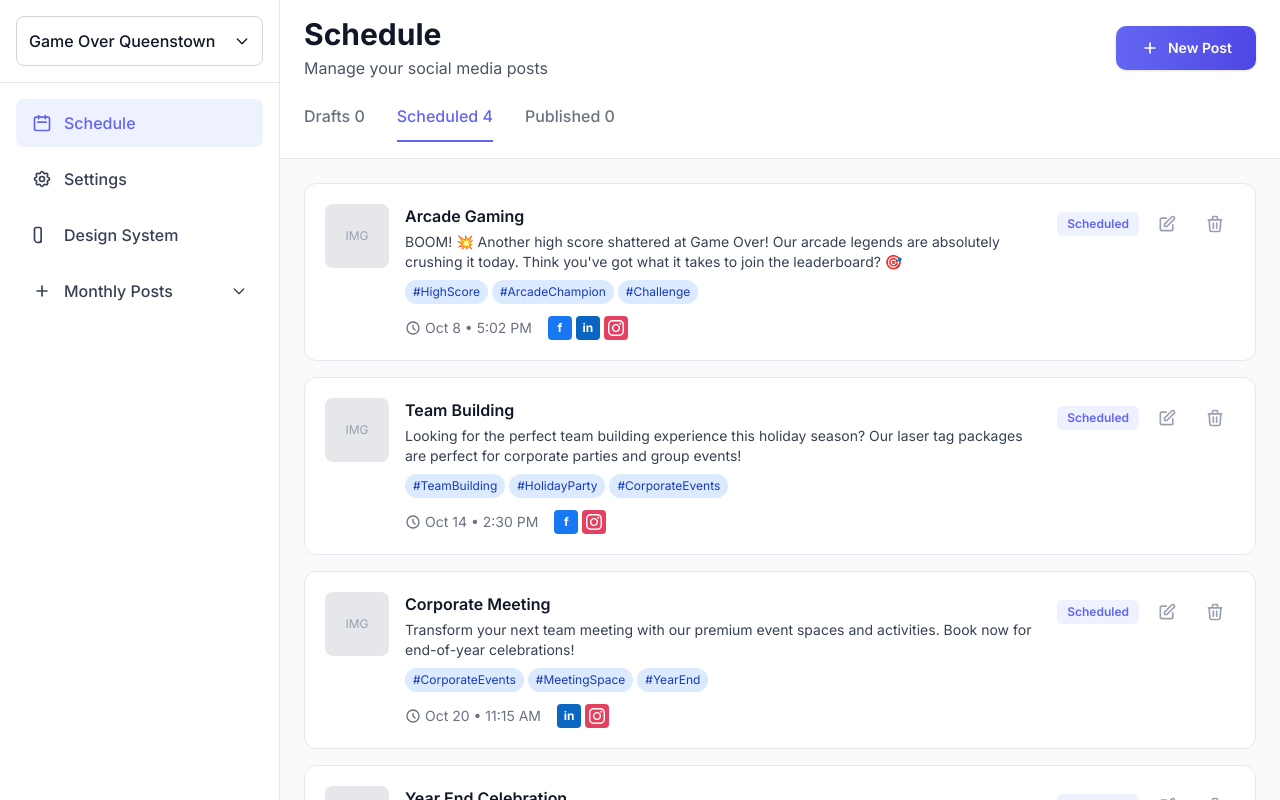
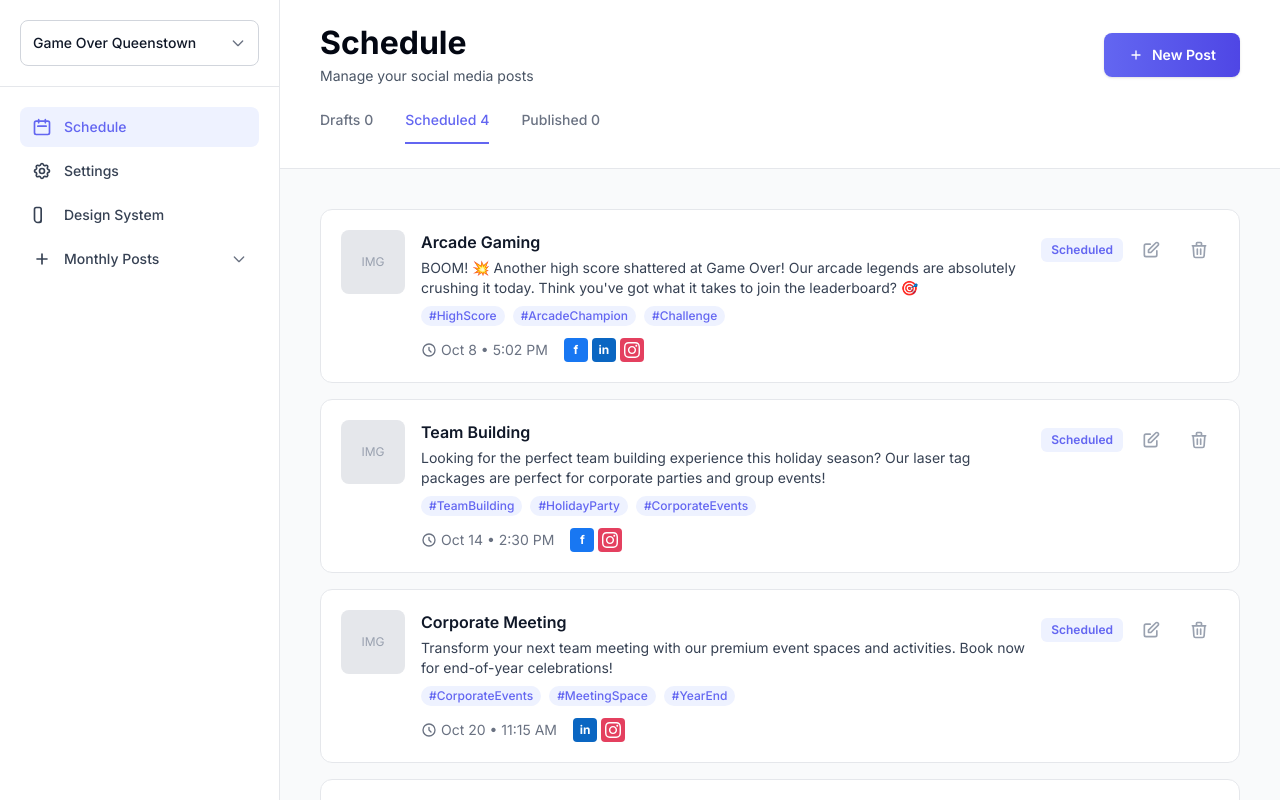
Before and after one commit to andrewferdinando/ferdyv2, a Next.js app: page /schedule in a window 1280 px wide. Built offline with nearby package versions, Linux system fonts and the light colour scheme.

Commit message:
Apply design system spacing and typography fixes across all pages

```diff
--- a/src/app/design-system/page.tsx
+++ b/src/app/design-system/page.tsx
@@ -38,15 +38,15 @@ export default function DesignSystemPage() {
     <AppLayout>
       <div className="flex-1 overflow-auto">
         {/* Header */}
-        <div className="bg-white border-b border-gray-200 px-6 py-4">
+        <div className="bg-white border-b border-gray-200 px-10 py-6">
           <div>
-            <h1 className="text-3xl font-bold text-gray-900">Design System</h1>
-            <p className="text-gray-600 mt-1">Ferdy design system showcase and component library</p>
+            <h1 className="text-[32px] font-bold text-gray-950 leading-[1.2]">Design System</h1>
+            <p className="text-gray-600 mt-1 text-sm">Ferdy design system showcase and component library</p>
           </div>
         </div>
 
         {/* Content */}
-        <div className="p-6 space-y-8">
+        <div className="p-10 space-y-8">
 
           {/* Color Palette */}
           <section>
--- a/src/app/schedule/page.tsx
+++ b/src/app/schedule/page.tsx
@@ -4,8 +4,8 @@ import { useState } from 'react';
 import AppLayout from '@/components/layout/AppLayout';
 
 // Icons
-const PlusIcon = () => (
-  <svg className="w-5 h-5" fill="none" stroke="currentColor" viewBox="0 0 24 24">
+const PlusIcon = ({ className = "w-5 h-5" }: { className?: string }) => (
+  <svg className={className} fill="none" stroke="currentColor" viewBox="0 0 24 24">
     <path strokeLinecap="round" strokeLinejoin="round" strokeWidth={2} d="M12 6v6m0 0v6m0-6h6m-6 0H6" />
   </svg>
 );
@@ -112,14 +112,14 @@ export default function SchedulePage() {
     <AppLayout>
       <div className="flex-1 overflow-auto">
       {/* Header */}
-      <div className="bg-white border-b border-gray-200 px-6 py-4">
+      <div className="bg-white border-b border-gray-200 px-10 py-6">
         <div className="flex items-center justify-between">
           <div>
-            <h1 className="text-3xl font-bold text-gray-900">Schedule</h1>
-            <p className="text-gray-600 mt-1">Manage your social media posts</p>
+            <h1 className="text-[32px] font-bold text-gray-950 leading-[1.2]">Schedule</h1>
+            <p className="text-gray-600 mt-1 text-sm">Manage your social media posts</p>
           </div>
-          <button className="bg-gradient-to-r from-[#6366F1] to-[#4F46E5] hover:from-[#4F46E5] hover:to-[#4338CA] text-white px-6 py-3 rounded-[10px] flex items-center space-x-2 shadow-sm hover:shadow-md hover:-translate-y-0.5 transition-all duration-200 font-semibold text-sm">
-            <PlusIcon />
+          <button className="bg-gradient-to-r from-[#6366F1] to-[#4F46E5] hover:from-[#4F46E5] hover:to-[#4338CA] text-white px-6 py-3 rounded-lg flex items-center space-x-2 shadow-sm hover:shadow-md hover:-translate-y-0.5 transition-all duration-200 font-semibold text-sm">
+            <PlusIcon className="w-4 h-4" />
             <span>New Post</span>
           </button>
         </div>
@@ -130,7 +130,7 @@ export default function SchedulePage() {
             <button
               key={tab.id}
               onClick={() => setActiveTab(tab.id)}
-              className={`pb-3 border-b-2 font-medium transition-all duration-200 ${
+              className={`pb-3 border-b-2 font-medium transition-all duration-200 text-sm ${
                 activeTab === tab.id
                   ? 'border-[#6366F1] text-[#6366F1]'
                   : 'border-transparent text-gray-500 hover:text-gray-700'
@@ -143,7 +143,7 @@ export default function SchedulePage() {
       </div>
 
       {/* Content */}
-      <div className="p-6">
+      <div className="p-10">
         {activeTab === 'scheduled' && (
           <div className="space-y-4">
             {scheduledPosts.map((post) => (
@@ -162,9 +162,9 @@ export default function SchedulePage() {
                         <p className="text-gray-700 text-sm mb-2 line-clamp-2">{post.copy}</p>
 
                         {/* Hashtags */}
-                        <div className="flex flex-wrap gap-1 mb-3">
+                        <div className="flex flex-wrap gap-2 mb-3">
                           {post.hashtags.map((tag, index) => (
-                            <span key={index} className="inline-flex items-center px-2 py-1 bg-blue-100 text-blue-800 text-xs rounded-full">
+                            <span key={index} className="inline-flex items-center px-2 py-0.5 bg-[#EEF2FF] text-[#6366F1] text-xs rounded-full font-medium">
                               {tag}
                             </span>
                           ))}
--- a/src/app/settings/page.tsx
+++ b/src/app/settings/page.tsx
@@ -5,27 +5,27 @@ export default function SettingsPage() {
     <AppLayout>
       <div className="flex-1 overflow-auto">
       {/* Header */}
-      <div className="bg-white border-b border-gray-200 px-6 py-4">
+      <div className="bg-white border-b border-gray-200 px-10 py-6">
         <div>
-          <h1 className="text-3xl font-bold text-gray-900">Settings</h1>
-          <p className="text-gray-600 mt-1">Configure your workspace and integrations</p>
+          <h1 className="text-[32px] font-bold text-gray-950 leading-[1.2]">Settings</h1>
+          <p className="text-gray-600 mt-1 text-sm">Configure your workspace and integrations</p>
         </div>
       </div>
 
       {/* Content */}
-      <div className="p-6">
+      <div className="p-10">
         <div className="grid grid-cols-1 md:grid-cols-2 gap-6">
           {/* Content Library Card */}
           <div className="bg-white rounded-xl border border-gray-200 p-5 hover:border-gray-300 hover:shadow-md hover:-translate-y-0.5 transition-all duration-200">
             <div className="flex items-start space-x-4">
-              <div className="w-12 h-12 bg-[#EEF2FF] rounded-lg flex items-center justify-center">
+              <div className="w-12 h-12 bg-[#EEF2FF] rounded-lg flex items-center justify-center flex-shrink-0">
                 <svg className="w-6 h-6 text-[#6366F1]" fill="none" stroke="currentColor" viewBox="0 0 24 24">
                   <path strokeLinecap="round" strokeLinejoin="round" strokeWidth={2} d="M4 16l4.586-4.586a2 2 0 012.828 0L16 16m-2-2l1.586-1.586a2 2 0 012.828 0L20 14m-6-6h.01M6 20h12a2 2 0 002-2V6a2 2 0 00-2-2H6a2 2 0 00-2 2v12a2 2 0 002 2z" />
                 </svg>
               </div>
-              <div className="flex-1">
-                <h3 className="font-semibold text-gray-900 mb-2">Content Library</h3>
-                <p className="text-gray-600 text-sm mb-4">
+              <div className="flex-1 min-w-0">
+                <h3 className="font-semibold text-gray-900 mb-2 text-sm">Content Library</h3>
+                <p className="text-gray-600 text-sm mb-4 leading-[1.5]">
                   Manage your media assets, templates, and reusable content pieces.
                 </p>
                 <button className="text-[#6366F1] hover:text-[#4F46E5] font-medium text-sm flex items-center transition-colors duration-200">
@@ -38,14 +38,14 @@ export default function SettingsPage() {
           {/* Categories & Post Framework Card */}
           <div className="bg-white rounded-xl border border-gray-200 p-5 hover:border-gray-300 hover:shadow-md hover:-translate-y-0.5 transition-all duration-200">
             <div className="flex items-start space-x-4">
-              <div className="w-12 h-12 bg-[#EEF2FF] rounded-lg flex items-center justify-center">
+              <div className="w-12 h-12 bg-[#EEF2FF] rounded-lg flex items-center justify-center flex-shrink-0">
                 <svg className="w-6 h-6 text-[#6366F1]" fill="none" stroke="currentColor" viewBox="0 0 24 24">
                   <path strokeLinecap="round" strokeLinejoin="round" strokeWidth={2} d="M7 7h.01M7 3h5c.512 0 1.024.195 1.414.586l7 7a2 2 0 010 2.828l-7 7a2 2 0 01-2.828 0l-7-7A1.994 1.994 0 013 12V7a4 4 0 014-4z" />
                 </svg>
               </div>
-              <div className="flex-1">
-                <h3 className="font-semibold text-gray-900 mb-2">Categories & Post Framework</h3>
-                <p className="text-gray-600 text-sm mb-4">
+              <div className="flex-1 min-w-0">
+                <h3 className="font-semibold text-gray-900 mb-2 text-sm">Categories & Post Framework</h3>
+                <p className="text-gray-600 text-sm mb-4 leading-[1.5]">
                   Define content categories and post structure templates.
                 </p>
                 <button className="text-[#6366F1] hover:text-[#4F46E5] font-medium text-sm flex items-center transition-colors duration-200">
@@ -58,14 +58,14 @@ export default function SettingsPage() {
           {/* Integrations Card */}
           <div className="bg-white rounded-xl border border-gray-200 p-5 hover:border-gray-300 hover:shadow-md hover:-translate-y-0.5 transition-all duration-200">
             <div className="flex items-start space-x-4">
-              <div className="w-12 h-12 bg-[#EEF2FF] rounded-lg flex items-center justify-center">
+              <div className="w-12 h-12 bg-[#EEF2FF] rounded-lg flex items-center justify-center flex-shrink-0">
                 <svg className="w-6 h-6 text-[#6366F1]" fill="none" stroke="currentColor" viewBox="0 0 24 24">
                   <path strokeLinecap="round" strokeLinejoin="round" strokeWidth={2} d="M13 10V3L4 14h7v7l9-11h-7z" />
                 </svg>
               </div>
-              <div className="flex-1">
-                <h3 className="font-semibold text-gray-900 mb-2">Integrations</h3>
-                <p className="text-gray-600 text-sm mb-4">
+              <div className="flex-1 min-w-0">
+                <h3 className="font-semibold text-gray-900 mb-2 text-sm">Integrations</h3>
+                <p className="text-gray-600 text-sm mb-4 leading-[1.5]">
                   Connect social media accounts and third-party services.
                 </p>
                 <button className="text-[#6366F1] hover:text-[#4F46E5] font-medium text-sm flex items-center transition-colors duration-200">
--- a/src/components/navigation/Sidebar.tsx
+++ b/src/components/navigation/Sidebar.tsx
@@ -5,33 +5,33 @@ import Link from 'next/link';
 import { usePathname } from 'next/navigation';
 
 // Icons (using simple SVG icons for now)
-const CalendarIcon = () => (
-  <svg className="w-5 h-5" fill="none" stroke="currentColor" viewBox="0 0 24 24">
+const CalendarIcon = ({ className = "w-5 h-5" }: { className?: string }) => (
+  <svg className={className} fill="none" stroke="currentColor" viewBox="0 0 24 24">
     <path strokeLinecap="round" strokeLinejoin="round" strokeWidth={2} d="M8 7V3m8 4V3m-9 8h10M5 21h14a2 2 0 002-2V7a2 2 0 00-2-2H5a2 2 0 00-2 2v12a2 2 0 002 2z" />
   </svg>
 );
 
-const SettingsIcon = () => (
-  <svg className="w-5 h-5" fill="none" stroke="currentColor" viewBox="0 0 24 24">
+const SettingsIcon = ({ className = "w-5 h-5" }: { className?: string }) => (
+  <svg className={className} fill="none" stroke="currentColor" viewBox="0 0 24 24">
     <path strokeLinecap="round" strokeLinejoin="round" strokeWidth={2} d="M10.325 4.317c.426-1.756 2.924-1.756 3.35 0a1.724 1.724 0 002.573 1.066c1.543-.94 3.31.826 2.37 2.37a1.724 1.724 0 001.065 2.572c1.756.426 1.756 2.924 0 3.35a1.724 1.724 0 00-1.066 2.573c.94 1.543-.826 3.31-2.37 2.37a1.724 1.724 0 00-2.572 1.065c-.426 1.756-2.924 1.756-3.35 0a1.724 1.724 0 00-2.573-1.066c-1.543.94-3.31-.826-2.37-2.37a1.724 1.724 0 00-1.065-2.572c-1.756-.426-1.756-2.924 0-3.35a1.724 1.724 0 001.066-2.573c-.94-1.543.826-3.31 2.37-2.37.996.608 2.296.07 2.572-1.065z" />
     <path strokeLinecap="round" strokeLinejoin="round" strokeWidth={2} d="M15 12a3 3 0 11-6 0 3 3 0 016 0z" />
   </svg>
 );
 
-const PaletteIcon = () => (
-  <svg className="w-5 h-5" fill="none" stroke="currentColor" viewBox="0 0 24 24">
+const PaletteIcon = ({ className = "w-5 h-5" }: { className?: string }) => (
+  <svg className={className} fill="none" stroke="currentColor" viewBox="0 0 24 24">
     <path strokeLinecap="round" strokeLinejoin="round" strokeWidth={2} d="M7 21a4 4 0 01-4-4V5a2 2 0 012-2h4a2 2 0 012 2v12a4 4 0 01-4 4zM7 3H5a2 2 0 00-2 2v12a4 4 0 004 4h2a2 2 0 002-2V5a2 2 0 00-2-2z" />
   </svg>
 );
 
-const PlusIcon = () => (
-  <svg className="w-5 h-5" fill="none" stroke="currentColor" viewBox="0 0 24 24">
+const PlusIcon = ({ className = "w-5 h-5" }: { className?: string }) => (
+  <svg className={className} fill="none" stroke="currentColor" viewBox="0 0 24 24">
     <path strokeLinecap="round" strokeLinejoin="round" strokeWidth={2} d="M12 6v6m0 0v6m0-6h6m-6 0H6" />
   </svg>
 );
 
-const ChevronDownIcon = () => (
-  <svg className="w-4 h-4" fill="none" stroke="currentColor" viewBox="0 0 24 24">
+const ChevronDownIcon = ({ className = "w-4 h-4" }: { className?: string }) => (
+  <svg className={className} fill="none" stroke="currentColor" viewBox="0 0 24 24">
     <path strokeLinecap="round" strokeLinejoin="round" strokeWidth={2} d="M19 9l-7 7-7-7" />
   </svg>
 );
@@ -76,14 +76,14 @@ export default function Sidebar({ className = '' }: SidebarProps) {
   return (
     <div className={`w-[280px] bg-white border-r border-gray-200 flex flex-col h-full ${className}`}>
       {/* Brand Dropdown */}
-      <div className="p-4 border-b border-gray-200">
+      <div className="p-5 border-b border-gray-200">
         <div className="relative">
           <button
             onClick={() => setIsBrandDropdownOpen(!isBrandDropdownOpen)}
             className="w-full flex items-center justify-between p-3 text-left bg-white border border-gray-300 rounded-lg hover:border-gray-400 transition-all duration-200"
           >
-            <span className="font-medium text-gray-900">Game Over Queenstown</span>
-            <ChevronDownIcon />
+            <span className="font-medium text-gray-900 text-sm">Game Over Queenstown</span>
+            <ChevronDownIcon className="w-4 h-4 text-gray-500" />
           </button>
 
           {isBrandDropdownOpen && (
@@ -102,37 +102,37 @@ export default function Sidebar({ className = '' }: SidebarProps) {
       </div>
 
       {/* Navigation Items */}
-      <nav className="flex-1 p-4">
-        <ul className="space-y-2">
+      <nav className="flex-1 p-5">
+        <ul className="space-y-1">
           {navigationItems.map((item) => (
             <li key={item.name}>
               {item.href ? (
                 <Link
                   href={item.href}
-                  className={`flex items-center space-x-3 px-4 py-3 rounded-lg transition-all duration-200 ${
+                  className={`flex items-center space-x-3 px-3 py-2.5 rounded-lg transition-all duration-200 ${
                     item.active
                       ? 'bg-[#EEF2FF] text-[#6366F1]'
                       : 'text-gray-700 hover:bg-gray-100'
                   }`}
                 >
-                  <item.icon />
-                  <span className="font-medium">{item.name}</span>
+                  <item.icon className="w-5 h-5" />
+                  <span className="font-medium text-sm">{item.name}</span>
                 </Link>
               ) : (
                 <button
                   onClick={item.onToggle}
-                  className={`w-full flex items-center justify-between px-4 py-3 rounded-lg transition-all duration-200 ${
+                  className={`w-full flex items-center justify-between px-3 py-2.5 rounded-lg transition-all duration-200 ${
                     item.isOpen
                       ? 'bg-gray-100 text-gray-700'
                       : 'text-gray-700 hover:bg-gray-100'
                   }`}
                 >
                   <div className="flex items-center space-x-3">
-                    <item.icon />
-                    <span className="font-medium">{item.name}</span>
+                    <item.icon className="w-5 h-5" />
+                    <span className="font-medium text-sm">{item.name}</span>
                   </div>
                   {item.hasDropdown && (
-                    <ChevronDownIcon />
+                    <ChevronDownIcon className="w-4 h-4 text-gray-500" />
                   )}
                 </button>
               )}
```
